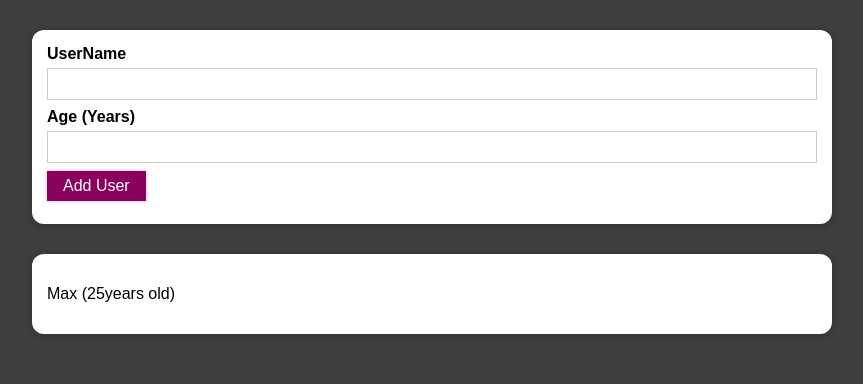
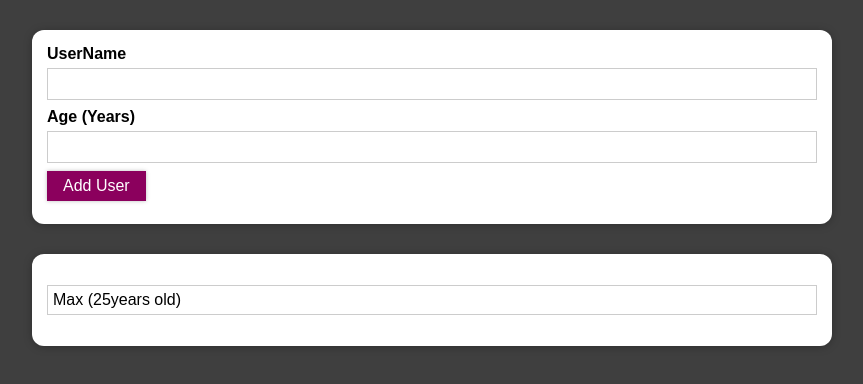
Before and after one commit to fukupug/react-complete-guide, a React (Create React App) app in the folder user-management/: page / in a window 1280 px wide. Shown: the top 384 px of the page, without its empty margins (208-1071 px from the left). Built offline with nearby package versions, Linux system fonts and the light colour scheme.

Commit message:
Style User List Item

```diff
--- a/user-management/src/component/user-list/UserListItem.js
+++ b/user-management/src/component/user-list/UserListItem.js
@@ -3,7 +3,7 @@ import styles from "./UserListItem.module.css";
 const UserListItem = (props) => {
   const user = props.user;
   const content = user.name + " (" + user.age + "years old)";
-  return <li className={styles['user-list-item']}>{content}</li>;
+  return <li className={styles["user-list-item"]}>{content}</li>;
 };
 
 export default UserListItem;
--- a/user-management/src/component/user-list/UserListItem.module.css
+++ b/user-management/src/component/user-list/UserListItem.module.css
@@ -1,3 +1,6 @@
-.user-list-item li {
-
+.user-list-item {
+  width: 100%;
+  border: 1px solid #ccc;
+  padding: 0.5rem;
+  margin-bottom: 1rem;
 }
```
